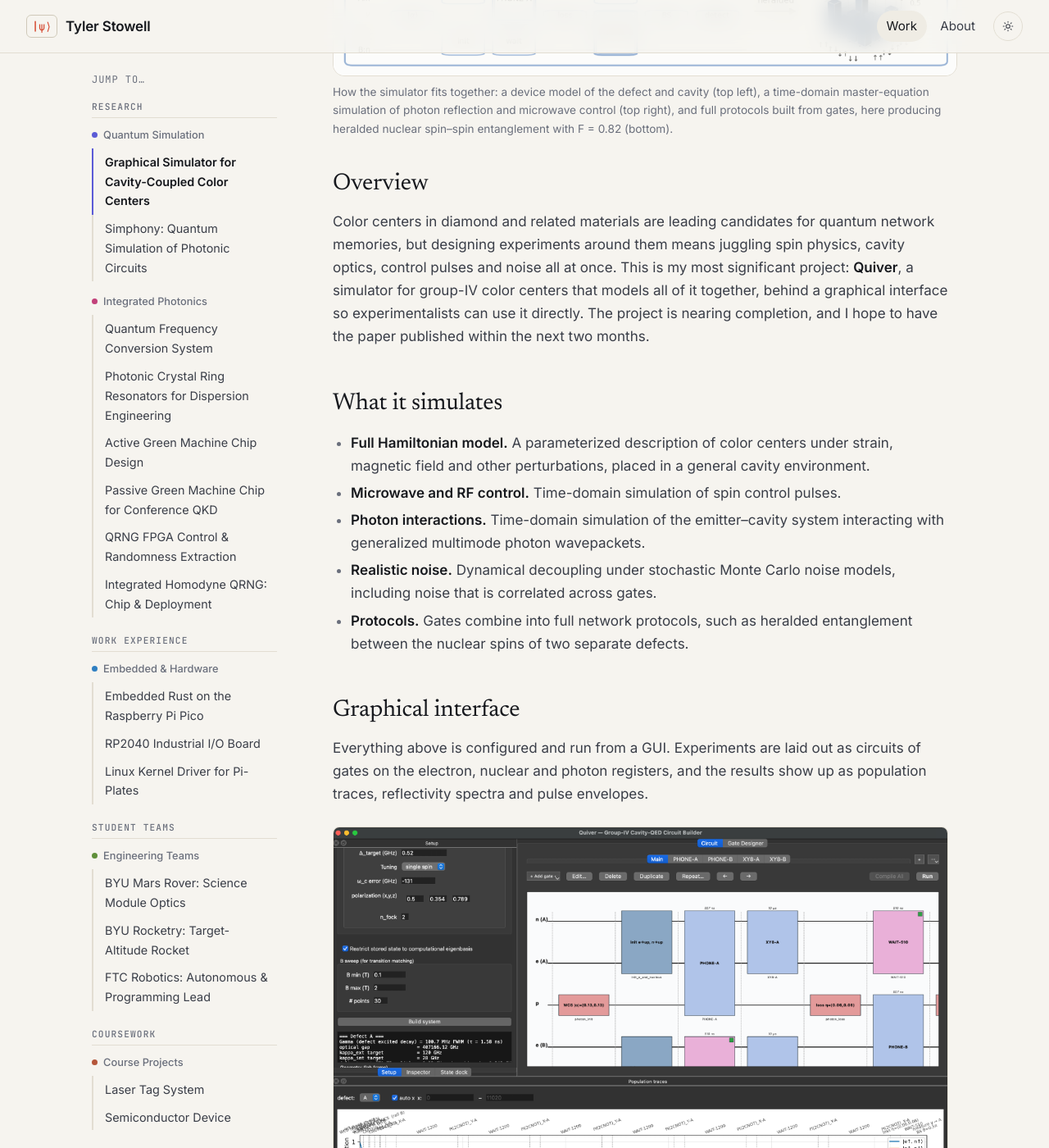
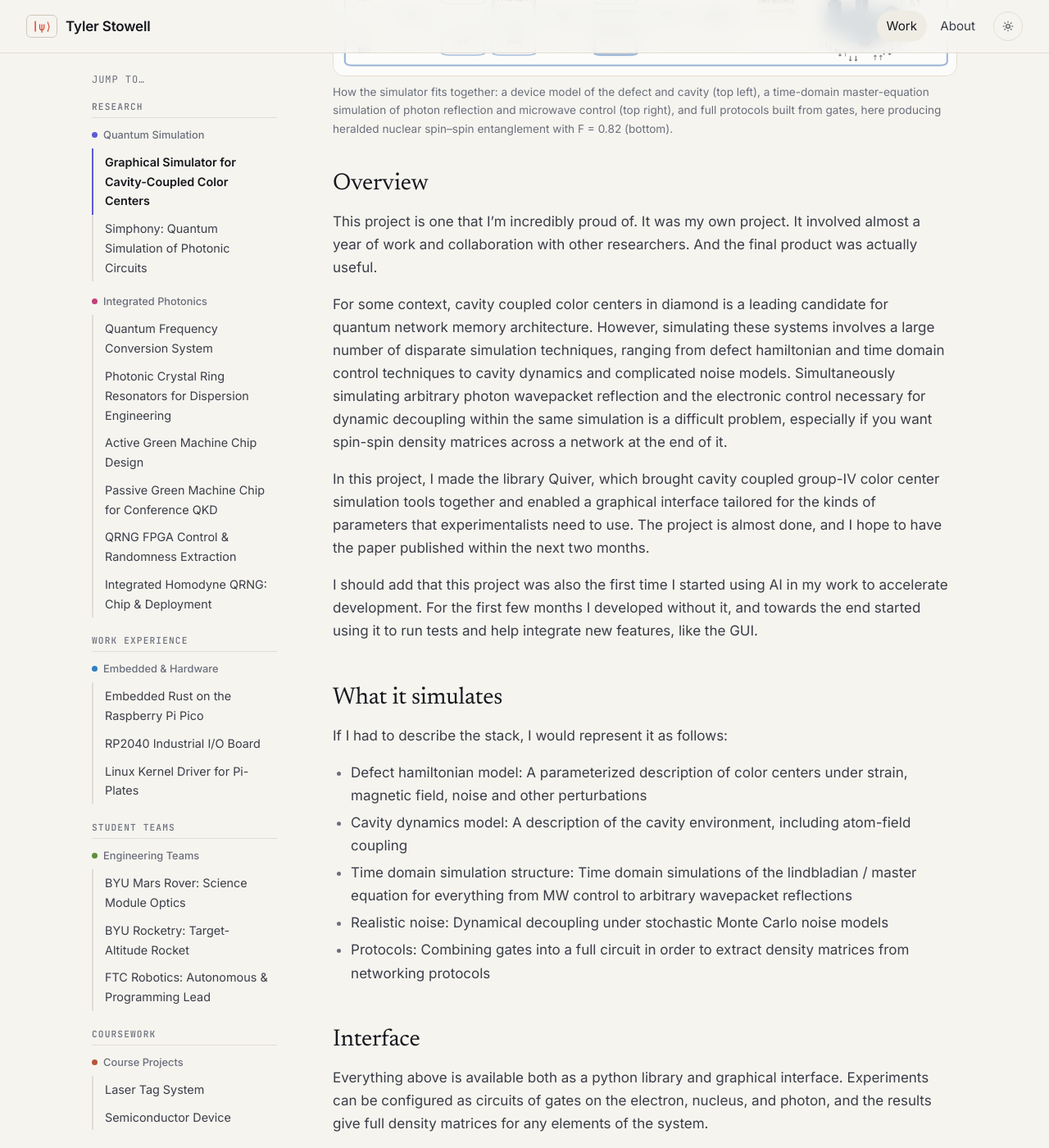
Before and after one commit to tystowell/tystowell.github.io, a Jekyll site: the page built from _projects/color-center-memory-simulator.md, in a window 1280 px wide and 1400 px high, scrolled down 979 px. Shown: the whole window at 82% size. Built offline with Jekyll 4.4.1, drawn with Linux system fonts in a browser that asks for light colours; some of the changed text lies outside the part shown.

Commit message:
More articles written

```diff
--- a/_projects/color-center-memory-simulator.md
+++ b/_projects/color-center-memory-simulator.md
@@ -24,35 +24,31 @@ links:
 
 ## Overview
 
-Color centers in diamond and related materials are leading candidates for quantum network
-memories, but designing experiments around them means juggling spin physics, cavity optics,
-control pulses and noise all at once. This is my most significant project: **Quiver**, a simulator
-for group-IV color centers that models all of it together, behind a graphical interface so
-experimentalists can use it directly.
-The project is nearing completion, and I hope to have the paper published within the next two months.
+This project is one that I'm incredibly proud of. It was my own project. It involved almost a year of work and collaboration with other researchers. And the final product was actually useful.
+
+For some context, cavity coupled color centers in diamond is a leading candidate for quantum network memory architecture. However, simulating these systems involves a large number of disparate simulation techniques, ranging from defect hamiltonian and time domain control techniques to cavity dynamics and complicated noise models. Simultaneously simulating arbitrary photon wavepacket reflection and the electronic control necessary for dynamic decoupling within the same simulation is a difficult problem, especially if you want spin-spin density matrices across a network at the end of it.
+
+In this project, I made the library Quiver, which brought cavity coupled group-IV color center simulation tools together and enabled a graphical interface tailored for the kinds of parameters that experimentalists need to use. The project is almost done, and I hope to have the paper published within the next two months.
+
+I should add that this project was also the first time I started using AI in my work to accelerate development. For the first few months I developed without it, and towards the end started using it to run tests and help integrate new features, like the GUI.
 
 ## What it simulates
 
-- **Full Hamiltonian model.** A parameterized description of color centers under strain,
-  magnetic field and other perturbations, placed in a general cavity environment.
-- **Microwave and RF control.** Time-domain simulation of spin control pulses.
-- **Photon interactions.** Time-domain simulation of the emitter–cavity system interacting with
-  generalized multimode photon wavepackets.
-- **Realistic noise.** Dynamical decoupling under stochastic Monte Carlo noise models, including
-  noise that is correlated across gates.
-- **Protocols.** Gates combine into full network protocols, such as heralded entanglement between the nuclear spins of two separate defects.
+If I had to describe the stack, I would represent it as follows:
 
-## Graphical interface
+- Defect hamiltonian model: A parameterized description of color centers under strain, magnetic field, noise and other perturbations
+- Cavity dynamics model: A description of the cavity environment, including atom-field coupling
+- Time domain simulation structure: Time domain simulations of the lindbladian / master equation for everything from MW control to arbitrary wavepacket reflections
+- Realistic noise: Dynamical decoupling under stochastic Monte Carlo noise models
+- Protocols: Combining gates into a full circuit in order to extract density matrices from networking protocols
 
-Everything above is configured and run from a GUI. Experiments are laid out as circuits of
-gates on the electron, nuclear and photon registers, and the results show up as population
-traces, reflectivity spectra and pulse envelopes.
+## Interface
+
+Everything above is available both as a python library and graphical interface. Experiments can be configured as circuits of gates on the electron, nucleus, and photon, and the results give full density matrices for any elements of the system.
 
 ![Screenshot of the simulator's GUI, showing device setup, a gate circuit and population traces]({{ '/assets/img/projects/color-center-simulator/gui.png' | relative_url }})
 *The circuit builder: device and cavity parameters (left), a two-node protocol with photon, spin-control and dynamical-decoupling gates (top), and the resulting spin populations over 11 µs (bottom).*
 
 ## Validation
 
-The simulator reproduces published results from the Lukin (Harvard) and Englund (MIT) groups.
-That includes the nuclear-spin phase-kickback interactions that recent work from the Englund
-group has set out to resolve.
+The simulator replicates results from work done in the Lukin (Harvard) and Englund (MIT) groups, including two node entanglement distribution and nuclear-spin phase-kickback interactions.
```
Also changed, not shown: _projects/byu-mars-rover.md (+6 -8 lines).
